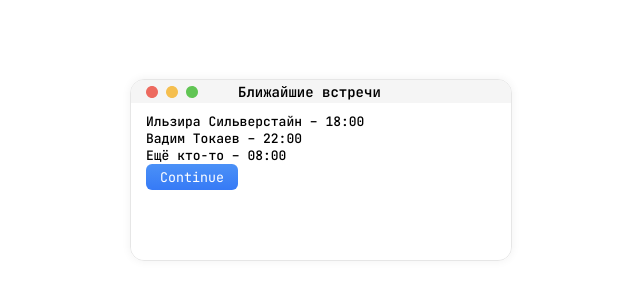
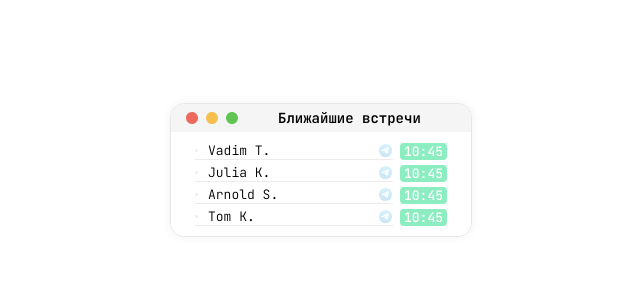
Before and after one commit to neblessed/planner, a React (Vite) app: page / in a window 1280 px wide. Shown: the part 230-530 px from the top of the page, without its empty margins (319-959 px from the left). Built offline with nearby package versions, Linux system fonts and the light colour scheme.

Commit message:
add meeting item

```diff
--- a/src/App.tsx
+++ b/src/App.tsx
@@ -1,14 +1,35 @@
 import "./App.css";
 import Block from "./components/common/Block/Block";
+import MeetingItem from "./components/MeetingItem/MeetingItem";
 
 function App() {
     return (
         <>
             <Block title="Ближайшие встречи">
-                <p>Ильзира Сильверстайн – 18:00</p>
+                <MeetingItem
+                    person="Vadim T."
+                    date={new Date()}
+                    links={{ telegram: "https://t.me/neblessed" }}
+                />
+                <MeetingItem
+                    person="Julia K."
+                    date={new Date()}
+                    links={{ telegram: "https://t.me/neblessed" }}
+                />
+                <MeetingItem
+                    person="Arnold S."
+                    date={new Date()}
+                    links={{ telegram: "https://t.me/neblessed" }}
+                />
+                <MeetingItem
+                    person="Tom K."
+                    date={new Date()}
+                    links={{ telegram: "https://t.me/neblessed" }}
+                />
+                {/* <p>Ильзира Сильверстайн – 18:00</p>
                 <p>Вадим Токаев – 22:00</p>
                 <p>Ещё кто-то – 08:00</p>
-                <button>Continue</button>
+                <button>Continue</button> */}
             </Block>
         </>
     );
--- /dev/null
+++ b/src/components/MeetingItem/MeetingItem.css
@@ -0,0 +1,57 @@
+.meeting_row {
+    margin-inline: auto;
+
+    display: flex;
+    justify-content: space-between;
+    align-items: center;
+}
+
+.meeting_row__info {
+    display: flex;
+    gap: 10px;
+    align-items: center;
+
+    border-bottom: 0.5px solid rgba(0, 0, 0, 0.074);
+
+    margin-right: 7px;
+}
+
+.meeting_row__bullet {
+    width: 3px;
+    height: 3px;
+    background-color: rgba(0, 0, 0, 0.071);
+    border-radius: 15px;
+}
+
+.meeting_row__person {
+    text-align: start;
+    width: 160px;
+    font-weight: 300;
+}
+
+.meeting_row__telegram {
+    display: inherit;
+    align-content: center;
+    opacity: 0.2;
+
+    transition: opacity 0.18s ease-in-out;
+}
+
+.meeting_row__telegram:hover {
+    opacity: 1;
+}
+
+.meeting_row__telegram img {
+    width: auto;
+    height: 15px;
+}
+
+.meeting_row__time {
+    border-radius: 4px;
+    padding: 0px 4px;
+    background-color: rgba(137, 237, 192, 0.973);
+
+    color: white;
+
+    cursor: default;
+}
--- /dev/null
+++ b/src/components/MeetingItem/MeetingItem.tsx
@@ -0,0 +1,33 @@
+import "./MeetingItem.css";
+import type { MeetingType } from "../../types/MeetingType";
+
+type MeetingItemProps = Omit<MeetingType, "location" | "id">;
+
+const formatTime = (date: Date) => {
+    return `${date.getHours()}:${date.getMinutes()}`;
+};
+
+function MeetingItem({ person, date, links }: MeetingItemProps) {
+    const { telegram } = links;
+
+    return (
+        <div className="meeting_row">
+            <div className="meeting_row__info">
+                <div className="meeting_row__bullet" />
+                <span className="meeting_row__person">{person}</span>
+                <a
+                    className="meeting_row__telegram"
+                    href={telegram}
+                    target="_blank"
+                >
+                    <img src="./icons/telegram.svg" />
+                </a>
+            </div>
+            <div className="meeting_row__date">
+                <span className="meeting_row__time">{formatTime(date)}</span>
+            </div>
+        </div>
+    );
+}
+
+export default MeetingItem;
--- a/src/components/common/Block/Block.css
+++ b/src/components/common/Block/Block.css
@@ -1,6 +1,6 @@
 .block {
-    width: 380px;
-    height: 180px;
+    width: 300px;
+    height: auto;
     max-height: 180px;
 
     border: 1px solid rgba(0, 0, 0, 0.097);
@@ -41,13 +41,17 @@
 .block__content {
     width: 100%;
     height: 100%;
-    padding-top: 10px;
+    padding-block: 10px;
     font-size: 13px;
+
+    box-sizing: border-box;
     padding-inline: 15px;
 
     display: flex;
     align-items: flex-start;
     flex-direction: column;
+    gap: 4px;
+
     overflow-y: auto;
 
     background-color: rgba(255, 255, 255, 0.7);
--- /dev/null
+++ b/src/types/MeetingType.ts
@@ -0,0 +1,16 @@
+export type MeetingType = {
+    id: number;
+    /** ФИО заказчика **/
+    person: string;
+    /** Место встречи **/
+    location?: string;
+    /** Дата встречи **/
+    date: Date;
+    /** Ссылки **/
+    links: {
+        /** Telegram заказчика **/
+        telegram: string;
+        /** Ссылка на портфолио с выполненной работой **/
+        wfolio?: string;
+    };
+};
```
Also changed, not shown: public/icons/telegram.svg (added).
